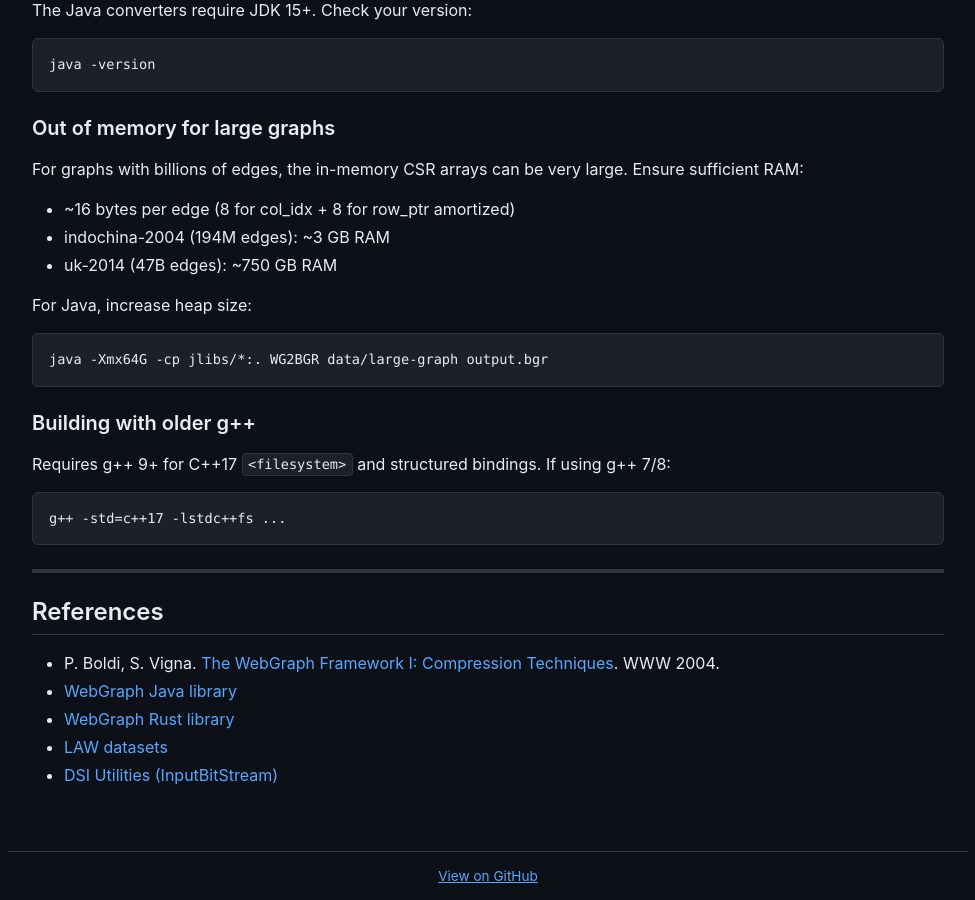
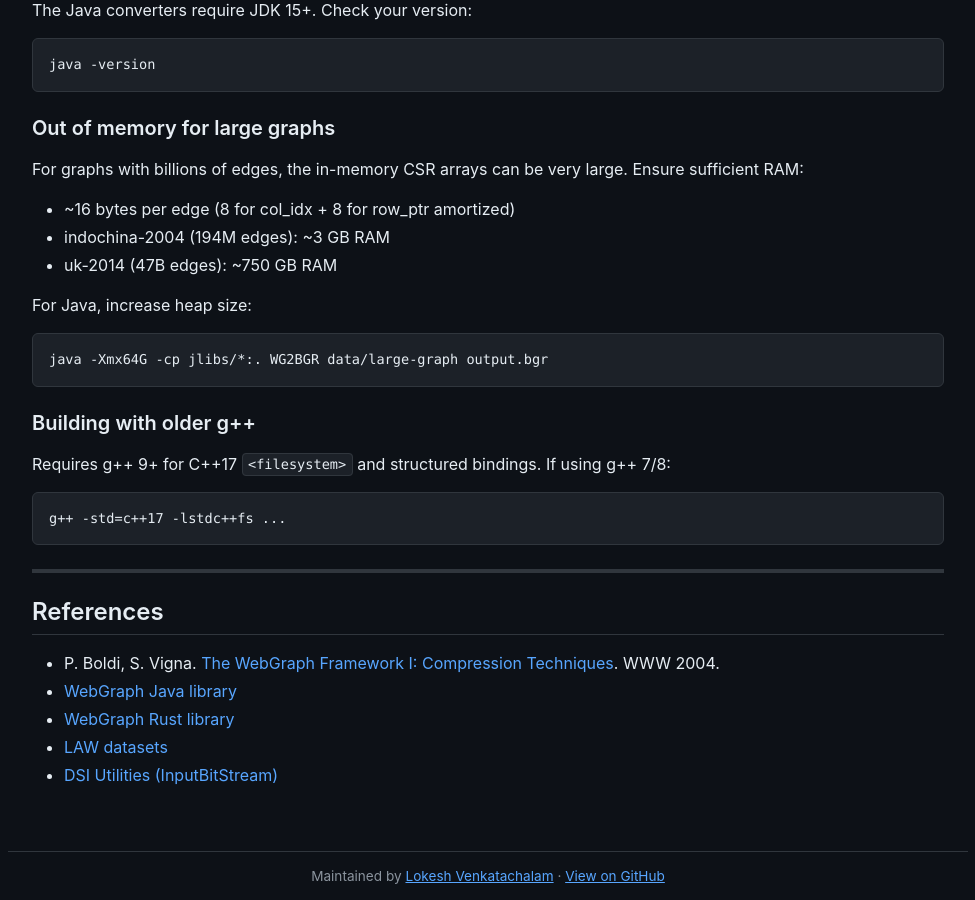
Before and after one commit to HPC-Heterogeneous-Graph-Algorithms/graph-format-converters, a Jekyll site: the page built from docs/index.md, in a window 1280 px wide and 900 px high, scrolled down 8618 px. Shown: the whole window, without its empty margins (152-1127 px from the left). Built offline with Jekyll 4.4.1, drawn with Linux system fonts in a browser that asks for light colours; nearby versions of some CDN libraries.

Commit message:
Update footer: maintained by Lokesh Venkatachalam
Co-authored-by: Copilot <223556219+Copilot@users.noreply.github.com>

```diff
--- a/docs/_layouts/default.html
+++ b/docs/_layouts/default.html
@@ -207,7 +207,7 @@
   </main>
 
   <footer class="site-footer">
-    <a href="https://github.com/HPC-Heterogeneous-Graph-Algorithms/graph-format-converters">View on GitHub</a>
+    Maintained by <a href="https://github.com/LokeshVenkatachalam">Lokesh Venkatachalam</a> · <a href="https://github.com/HPC-Heterogeneous-Graph-Algorithms/graph-format-converters">View on GitHub</a>
   </footer>
 
   <script>
```
